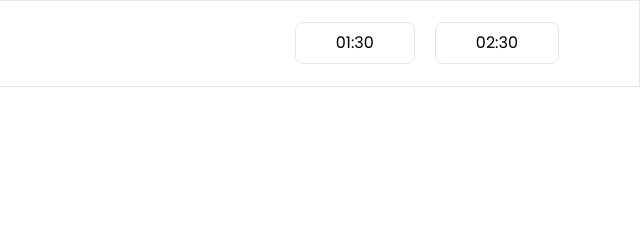
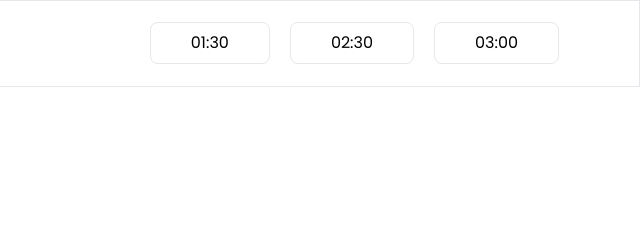
Before and after one commit to titocs/Timer-Pemira, a website: page index.html in a window 1280 px wide. Shown: the top 238 px of the page, 640-1280 px from the left. Drawn offline with Linux system fonts and the light colour scheme.

Commit message:
Update index.html

```diff
--- a/index.html
+++ b/index.html
@@ -41,6 +41,9 @@
             <button id="tombol-2" class="border p-2 px-10 rounded-lg hover:border-black">
                 <p>02:30</p>
             </button>
+            <button id="tombol-3" class="border p-2 px-10 rounded-lg hover:border-black">
+                <p>03:00</p>
+            </button>
         </section>
     </header>
     <div id="timer-wrapper" class="relative px-14 items-center flex justify-center text-center flex-grow font-lora">
```
